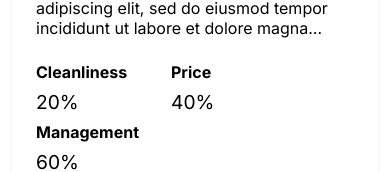
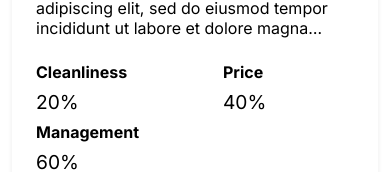
Before and after one commit to loolabs/waterpark, a Next.js app in the folder client/: page / in a window 390 px wide. Shown: the part 489-661 px from the top of the page. Built offline with nearby package versions, Linux system fonts and the light colour scheme.

Commit message:
Fix rating responsiveness on resource cards

```diff
--- a/client/components/resource/ResourceCard.tsx
+++ b/client/components/resource/ResourceCard.tsx
@@ -93,6 +93,8 @@ interface ResourceCardProps {
 const StatisticsRow = styled.div`
   display: flex;
   flex-wrap: wrap;
+  // display: grid;
+  // grid-template-columns: repeat(auto-fit, minmax(100px, 33%));
   margin-left: 20px;
   margin-right: 20px;
   margin-top: 24px;
@@ -102,10 +104,11 @@ const StatisticsRow = styled.div`
 const Statistic = styled.div`
   display: flex;
   flex-direction: column;
-  width: 127px;
+  min-width: 100px;
   margin-left: 4px;
   margin-right: 4px;
   margin-bottom: 8px;
+  flex-grow: 1;
 `
 
 const StatisticHeader = styled.p`
```
